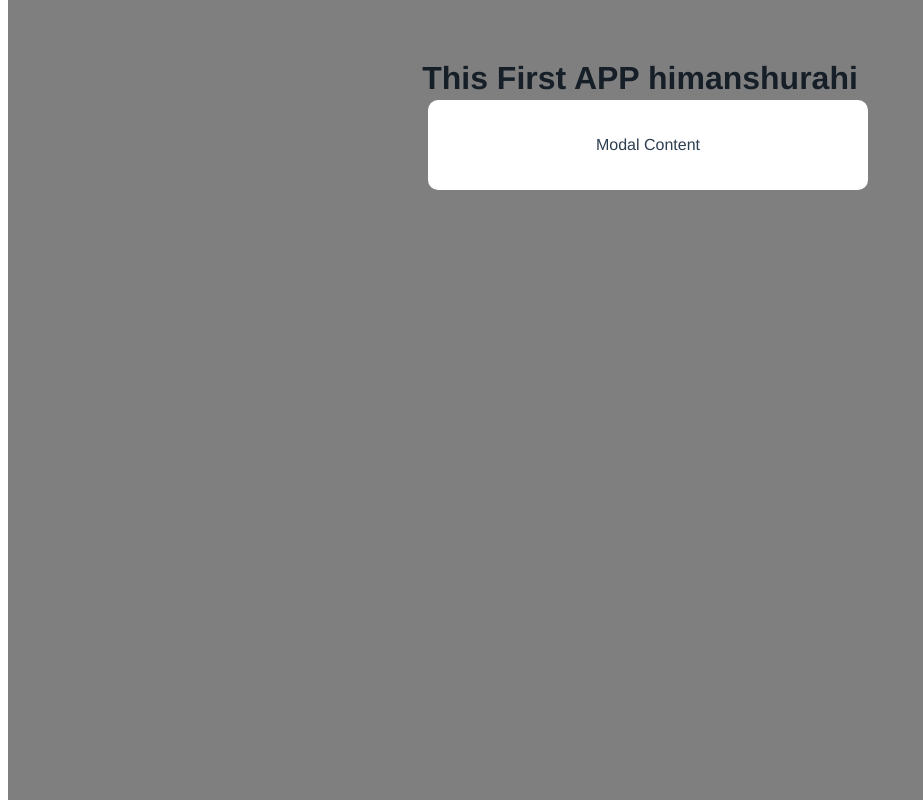
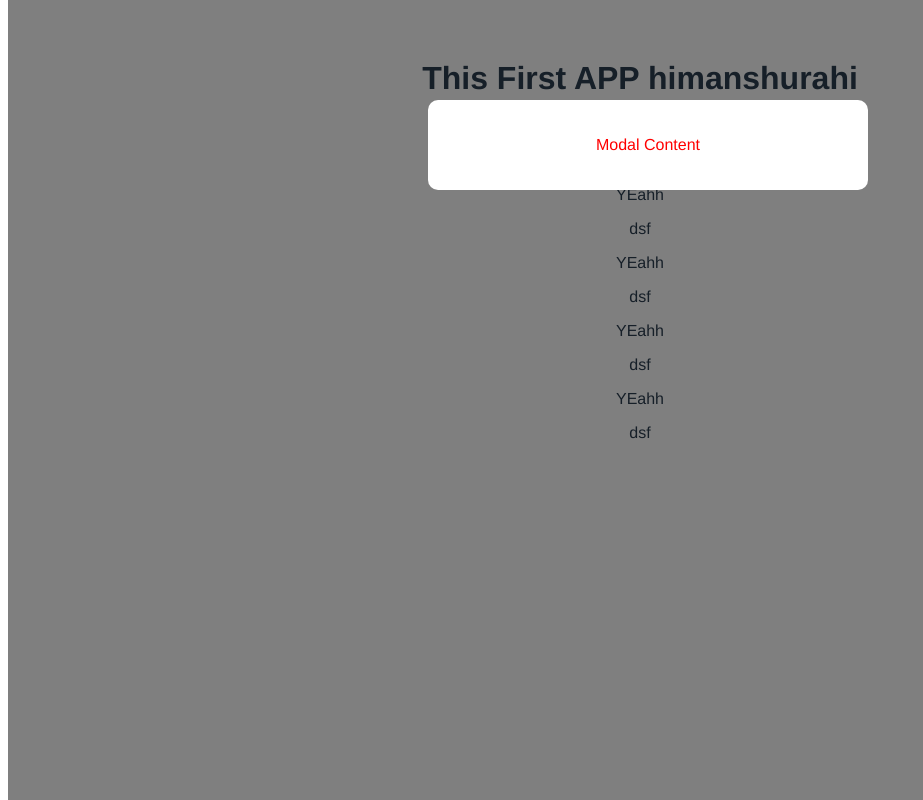
Before and after one commit to himanshurahi/Vue-JS, a Vue app in the folder demo_project/: page / in a window 1280 px wide. Shown: the whole page, without its empty margins (0-923 px from the left). Built offline with nearby package versions, Linux system fonts and the light colour scheme.

Commit message:
Css Scope

```diff
--- a/demo_project/src/App.vue
+++ b/demo_project/src/App.vue
@@ -1,6 +1,16 @@
 <template>
   <div>
     <h1>This First APP {{ title }}</h1>
+    <p>YEahh</p>
+    <p>dsf</p>
+    <p>YEahh</p>
+    <p>dsf</p>
+    <p>YEahh</p>
+    <p>dsf</p>
+    <p>YEahh</p>
+    <p>dsf</p>
+    <p>YEahh</p>
+    <p>dsf</p>
     <Modal />
   </div>
 </template>
@@ -27,4 +37,5 @@ export default {
   color: #2c3e50;
   margin-top: 60px;
 }
+
 </style>
--- a/demo_project/src/components/Modal.vue
+++ b/demo_project/src/components/Modal.vue
@@ -6,7 +6,7 @@
     </div>
 </template>
 
-<style>
+<style scoped>
 .modal{
     width: 400px;
     padding: 20px;
@@ -21,4 +21,7 @@
     width: 100%;
     height: 100%;
 }
+p{
+  color :red;
+}
 </style>
```
